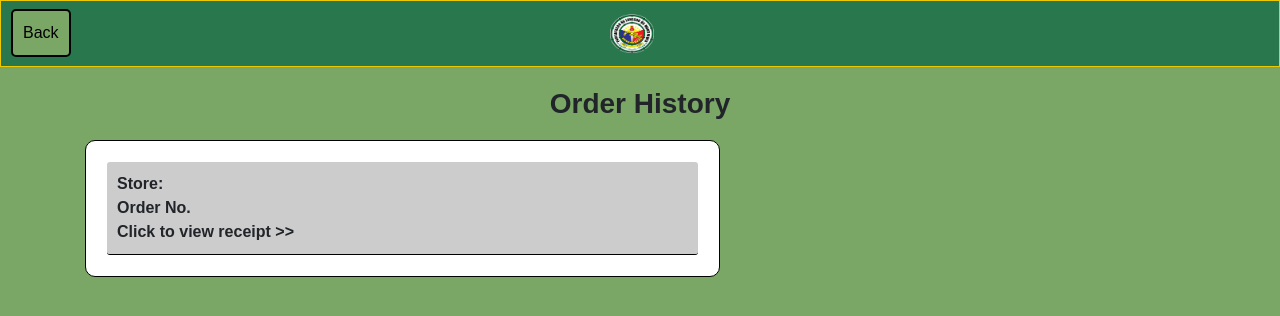
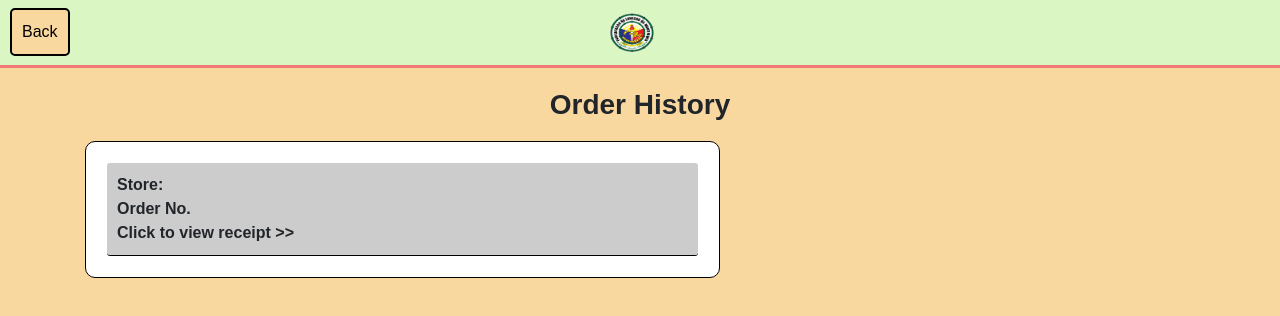
Before and after one commit to Archraph17/POFOS, a plain HTML site: page POFOS(OHistory).html in a window 1280 px wide. Drawn offline with nearby package versions, Linux system fonts and the light colour scheme; a web font is replaced by a local one.

Commit message:
Update POFOS(OHistory).css

```diff
--- a/POFOS(OHistory).css
+++ b/POFOS(OHistory).css
@@ -1,11 +1,11 @@
 body {
-    background-color: #7AA765;
+  background-color: rgb(249, 216, 160);
     font-family: 'Inria Sans', sans-serif;
   }
 
   .navbar {
-    background-color: #29774D;
-    border: solid 1px #EFC900;
+    background-color: #DAF7C3;
+    border-bottom: solid 3px #F17978;
     justify-content: center;
     align-items: center;
   }
@@ -22,7 +22,7 @@ body {
 
   .back-button {
     color: black;
-    background-color: #7AA765;
+    background-color: rgb(249, 216, 160);
     height: auto;
     width: auto;
     padding: 10px;
```
